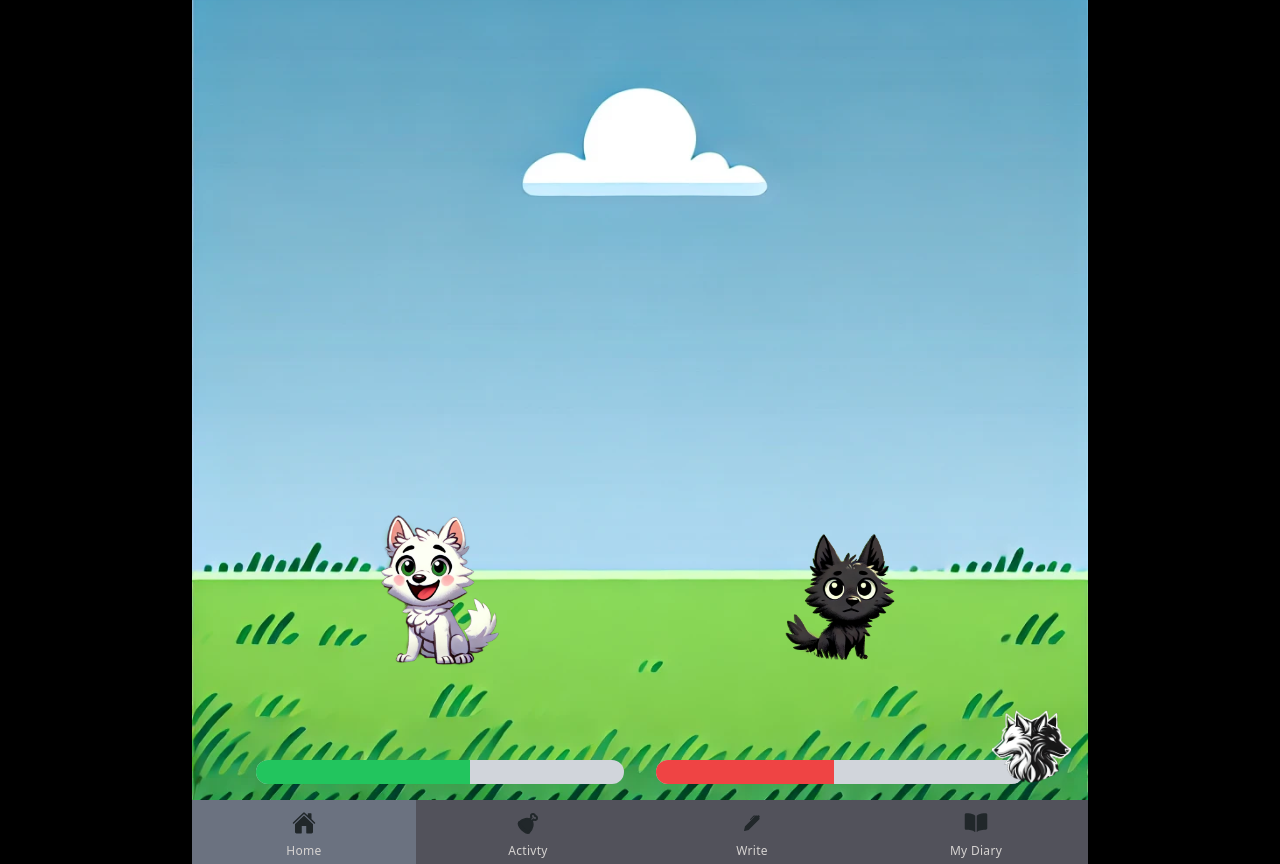
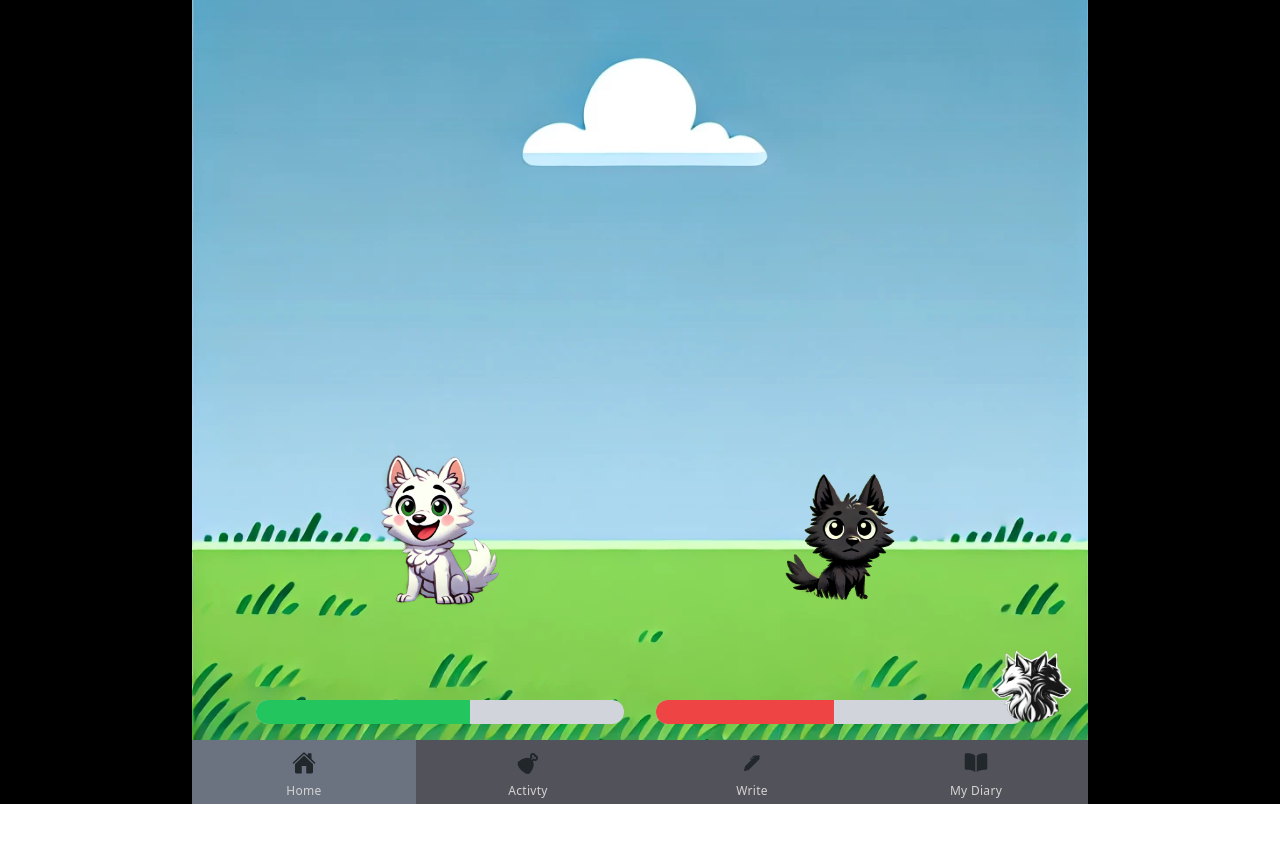
Before and after one commit to Inverse-Faust/inversefaust-frontend, a React (Vite) app: page / in a window 1280 px wide. After the commit the page ends 804 px from the top, so only its background shows below. Built offline with nearby package versions, Linux system fonts and the light colour scheme.

Commit message:
feat : vite.config 수정

```diff
--- a/src/pages/HomePage.jsx
+++ b/src/pages/HomePage.jsx
@@ -64,7 +64,7 @@ export default function HomePage() {
 
   return (
     <div
-      className="flex flex-col justify-end items-center p-4 min-h-screen w-full bg-cover bg-center"
+      className="flex flex-col justify-end items-center p-4 min-h-[calc(100vh-60px)] w-full bg-cover bg-center"
       style={{
         backgroundImage: "url('/src/assets/background.png')",
       }}
--- a/vite.config.js
+++ b/vite.config.js
@@ -8,8 +8,8 @@ export default defineConfig({
     viteStaticCopy({
       targets: [
         {
-          src: 'assets/**/*',
-          dest: 'assets',
+          src: '/src/assets/**/*',
+          dest: '/src/assets',
         },
       ],
     }),
```
